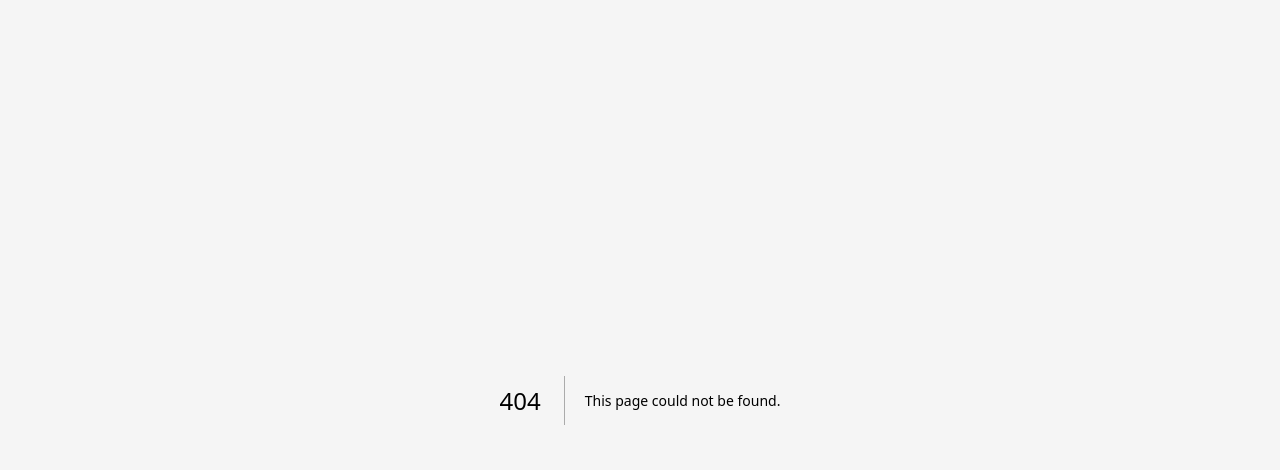
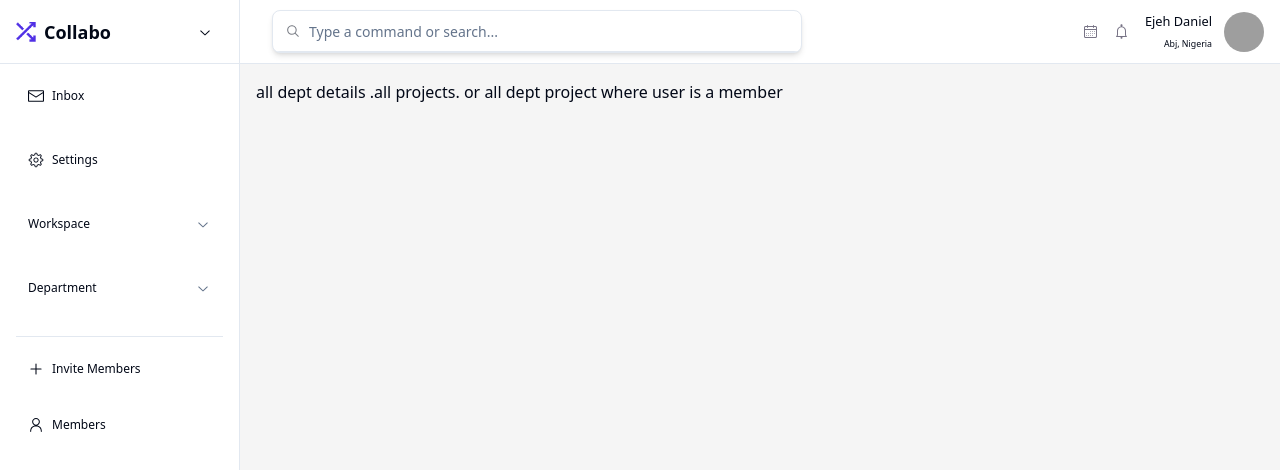
Before and after one commit to danishaft/stytch-rbac-node-example, a Next.js app in the folder client/: page /workspace/my_department in a window 1280 px wide. Before the commit this address had no page. Shown: the top 470 px of the page. Built offline with nearby package versions, Linux system fonts and the light colour scheme; grey boxes are pictures that could not be loaded.

Commit message:
feat[client][comps]: add department specific pages

```diff
--- /dev/null
+++ b/client/app/workspace/my_department/page.tsx
@@ -0,0 +1,7 @@
+import React from 'react'
+
+export default function MyDepartmentDetails() {
+  return (
+    <div>all dept details .all projects. or all dept project where user is a member</div>
+  )
+}
--- /dev/null
+++ b/client/app/workspace/my_department/tasks/page.tsx
@@ -0,0 +1,7 @@
+import React from 'react'
+
+export default function MyDepartmentTasks() {
+  return (
+    <div>all dept tasks .all projects. or all personal tasks</div>
+  )
+}
```
